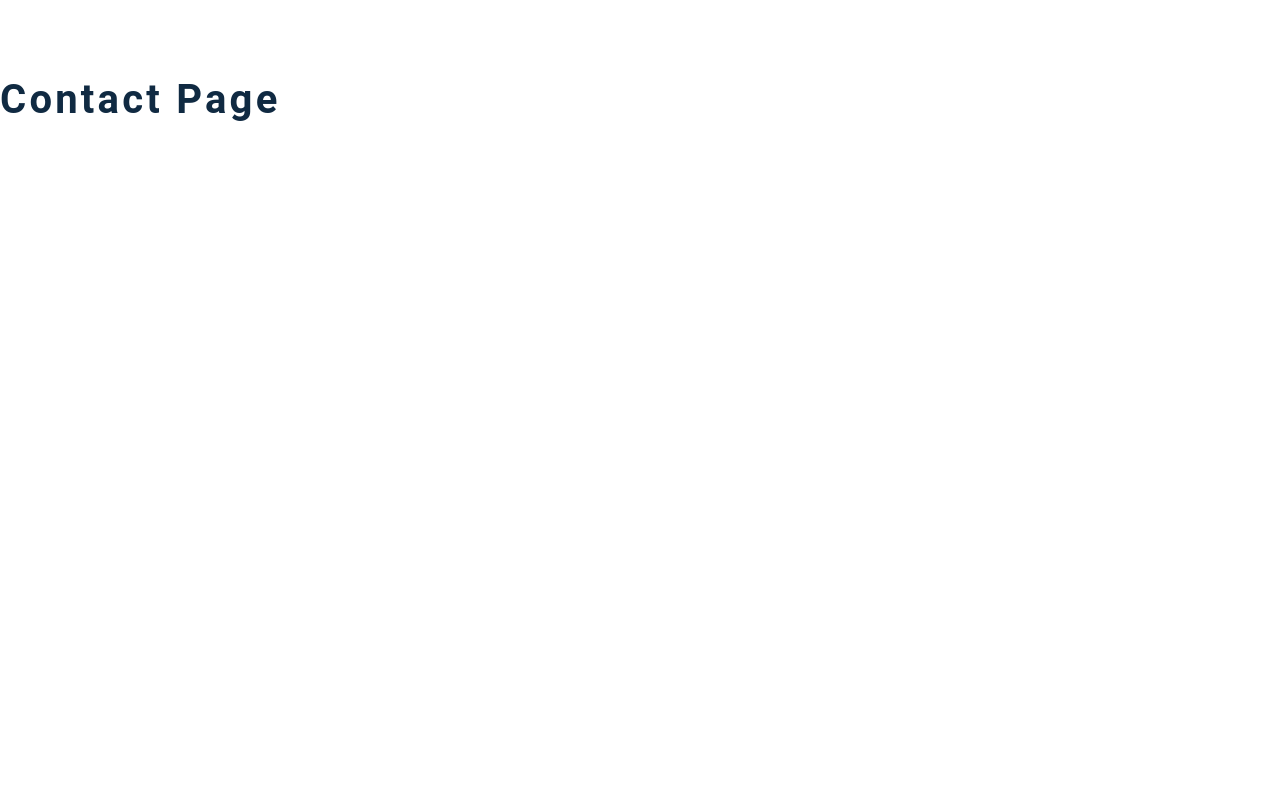
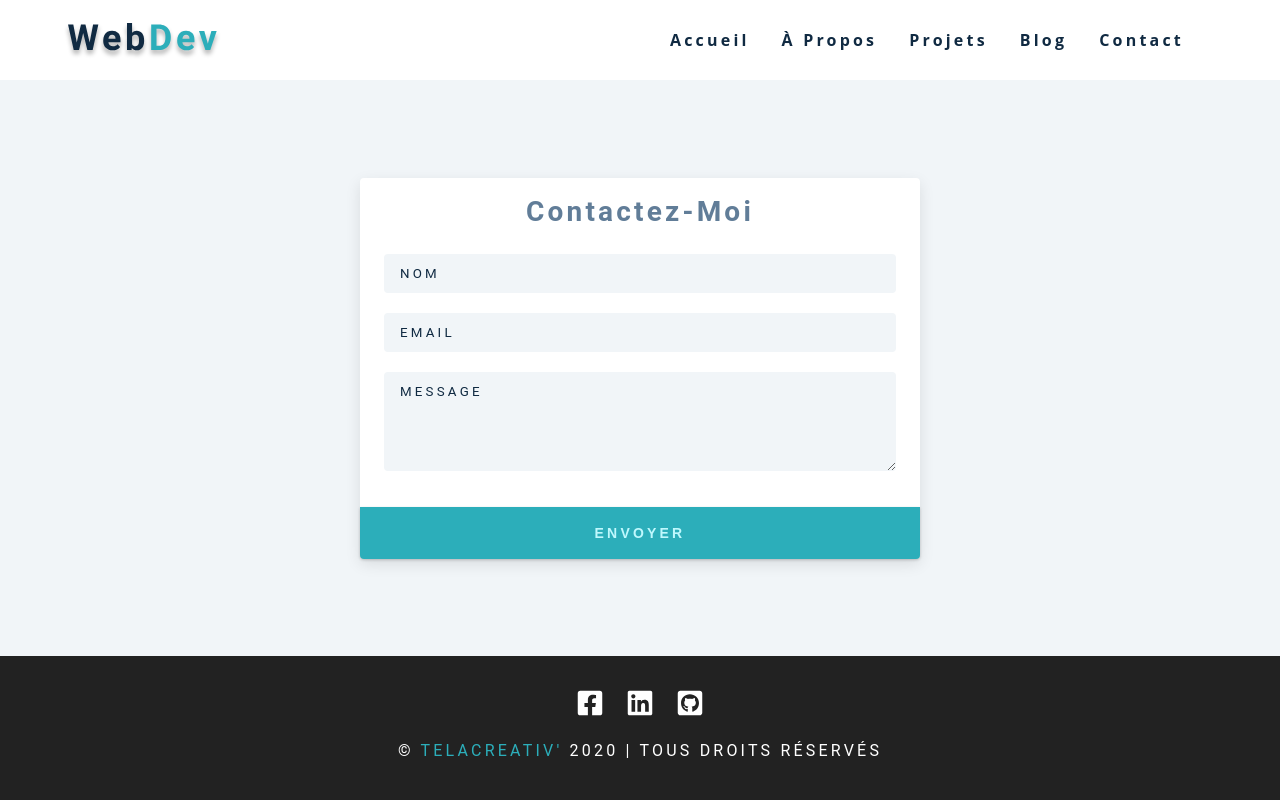
Before and after one commit to mgaaintjrae/portfolio_TelaCreativ, a Gatsby site: page /contact in a window 1280 px wide. Built offline with nearby package versions, Linux system fonts and the light colour scheme; Gatsby itself is replaced by a stand-in of ours.

Commit message:
page contact

```diff
--- a/src/pages/contact.js
+++ b/src/pages/contact.js
@@ -2,7 +2,35 @@
 import Layout from "../components/Layout"
 
 const contact = () => {
-  return <h2>contact page</h2>
+  return (
+    <Layout>
+      <section className="contact-page">
+        <article className="contact-form">
+          <h3>contactez-moi</h3>
+          <form>
+            <div className="form-group">
+              <input type="text" placeholder="nom" className="form-control" />
+              <input
+                type="email"
+                name="email"
+                placeholder="email"
+                className="form-control"
+              />
+              <textarea
+                name="message"
+                rows="5"
+                placeholder="message"
+                className="form-control"
+              ></textarea>
+            </div>
+            <button type="submit" className="submit-btn btn">
+              envoyer
+            </button>
+          </form>
+        </article>
+      </section>
+    </Layout>
+  )
 }
 
 export default contact
```
